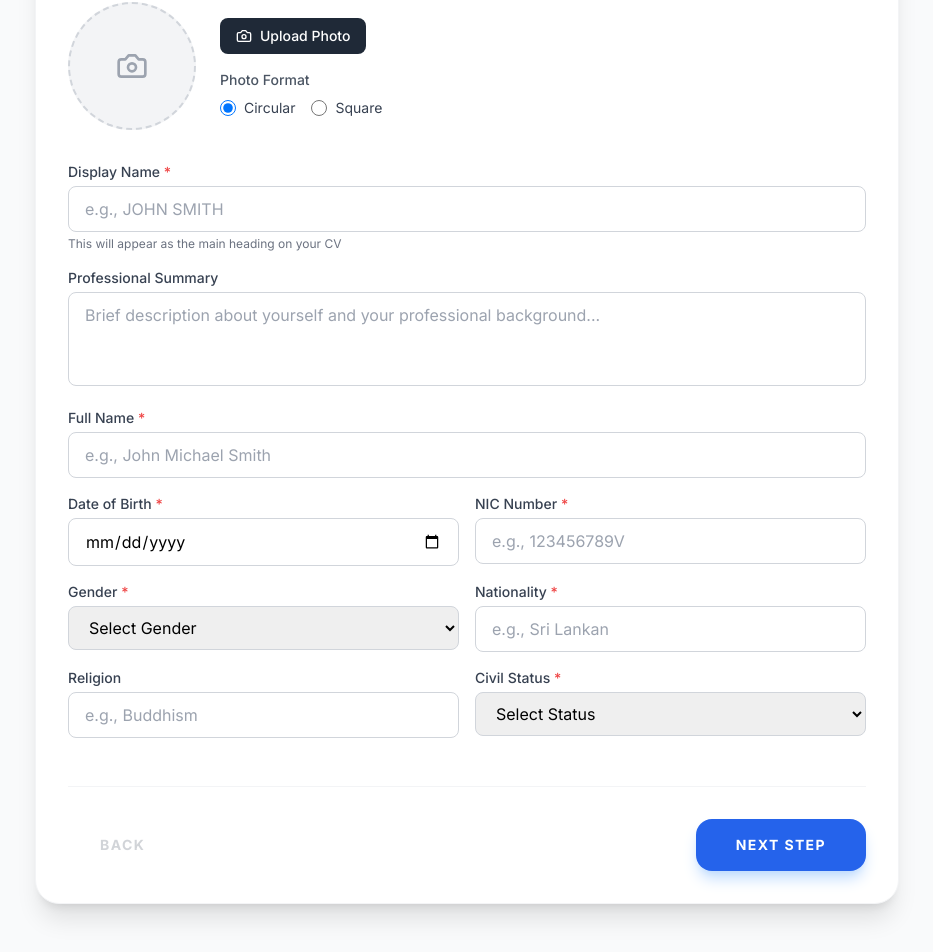
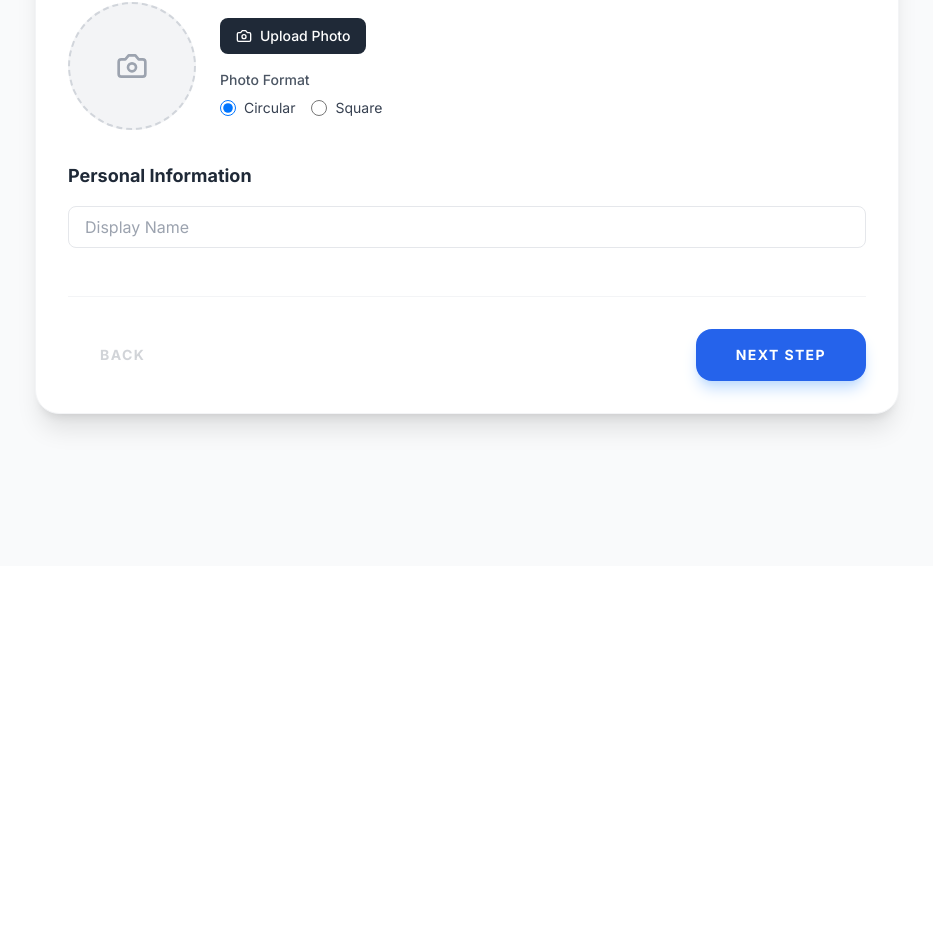
Before and after one commit to ThanushDev/DigiSolutionsCV, a React (Vite) app: page / in a window 1280 px wide. Shown: the part 234-1186 px from the top of the page, without its empty margins (173-1106 px from the left). After the commit the page ends 800 px from the top, so only its background shows below. Built offline with nearby package versions, Linux system fonts and the light colour scheme.

Commit message:
Update PersonalInfo.tsx

```diff
--- a/src/components/FormSections/PersonalInfo.tsx
+++ b/src/components/FormSections/PersonalInfo.tsx
@@ -1,174 +1,22 @@
 import React from 'react';
 import { useCV } from '../../context/CVContext';
+
 export function PersonalInfo() {
   const { cvData, updatePersonalInfo } = useCV();
+
   return (
-    <div className="space-y-4 sm:space-y-6">
+    <div className="space-y-4">
+      <h3 className="text-lg font-bold text-gray-800">Personal Information</h3>
       <div className="grid grid-cols-1 gap-4">
-        <div>
-          <label className="block text-sm font-medium text-gray-700 mb-1">
-            Display Name <span className="text-red-500">*</span>
-          </label>
-          <input
-            type="text"
-            value={cvData.personalInfo.name}
-            onChange={(e) =>
-            updatePersonalInfo({
-              name: e.target.value
-            })
-            }
-            placeholder="e.g., JOHN SMITH"
-            className="w-full px-3 sm:px-4 py-2 sm:py-2.5 border border-gray-300 rounded-lg focus:ring-2 focus:ring-blue-500 focus:border-transparent transition-all text-sm sm:text-base" />
-
-          <p className="text-xs text-gray-500 mt-1">
-            This will appear as the main heading on your CV
-          </p>
-        </div>
-
-        <div>
-          <label className="block text-sm font-medium text-gray-700 mb-1">
-            Professional Summary
-          </label>
-          <textarea
-            value={cvData.personalInfo.description}
-            onChange={(e) =>
-            updatePersonalInfo({
-              description: e.target.value
-            })
-            }
-            placeholder="Brief description about yourself and your professional background..."
-            rows={3}
-            className="w-full px-3 sm:px-4 py-2 sm:py-2.5 border border-gray-300 rounded-lg focus:ring-2 focus:ring-blue-500 focus:border-transparent transition-all resize-none text-sm sm:text-base" />
-
-        </div>
-
-        <div>
-          <label className="block text-sm font-medium text-gray-700 mb-1">
-            Full Name <span className="text-red-500">*</span>
-          </label>
-          <input
-            type="text"
-            value={cvData.personalInfo.fullName}
-            onChange={(e) =>
-            updatePersonalInfo({
-              fullName: e.target.value
-            })
-            }
-            placeholder="e.g., John Michael Smith"
-            className="w-full px-3 sm:px-4 py-2 sm:py-2.5 border border-gray-300 rounded-lg focus:ring-2 focus:ring-blue-500 focus:border-transparent transition-all text-sm sm:text-base" />
-
-        </div>
-
-        <div className="grid grid-cols-1 sm:grid-cols-2 gap-4">
-          <div>
-            <label className="block text-sm font-medium text-gray-700 mb-1">
-              Date of Birth <span className="text-red-500">*</span>
-            </label>
-            <input
-              type="date"
-              value={cvData.personalInfo.dateOfBirth}
-              onChange={(e) =>
-              updatePersonalInfo({
-                dateOfBirth: e.target.value
-              })
-              }
-              className="w-full px-3 sm:px-4 py-2 sm:py-2.5 border border-gray-300 rounded-lg focus:ring-2 focus:ring-blue-500 focus:border-transparent transition-all text-sm sm:text-base" />
-
-          </div>
-
-          <div>
-            <label className="block text-sm font-medium text-gray-700 mb-1">
-              NIC Number <span className="text-red-500">*</span>
-            </label>
-            <input
-              type="text"
-              value={cvData.personalInfo.nicNumber}
-              onChange={(e) =>
-              updatePersonalInfo({
-                nicNumber: e.target.value
-              })
-              }
-              placeholder="e.g., 123456789V"
-              className="w-full px-3 sm:px-4 py-2 sm:py-2.5 border border-gray-300 rounded-lg focus:ring-2 focus:ring-blue-500 focus:border-transparent transition-all text-sm sm:text-base" />
-
-          </div>
-
-          <div>
-            <label className="block text-sm font-medium text-gray-700 mb-1">
-              Gender <span className="text-red-500">*</span>
-            </label>
-            <select
-              value={cvData.personalInfo.gender}
-              onChange={(e) =>
-              updatePersonalInfo({
-                gender: e.target.value
-              })
-              }
-              className="w-full px-3 sm:px-4 py-2 sm:py-2.5 border border-gray-300 rounded-lg focus:ring-2 focus:ring-blue-500 focus:border-transparent transition-all text-sm sm:text-base">
-
-              <option value="">Select Gender</option>
-              <option value="Male">Male</option>
-              <option value="Female">Female</option>
-              <option value="Other">Other</option>
-            </select>
-          </div>
-
-          <div>
-            <label className="block text-sm font-medium text-gray-700 mb-1">
-              Nationality <span className="text-red-500">*</span>
-            </label>
-            <input
-              type="text"
-              value={cvData.personalInfo.nationality}
-              onChange={(e) =>
-              updatePersonalInfo({
-                nationality: e.target.value
-              })
-              }
-              placeholder="e.g., Sri Lankan"
-              className="w-full px-3 sm:px-4 py-2 sm:py-2.5 border border-gray-300 rounded-lg focus:ring-2 focus:ring-blue-500 focus:border-transparent transition-all text-sm sm:text-base" />
-
-          </div>
-
-          <div>
-            <label className="block text-sm font-medium text-gray-700 mb-1">
-              Religion
-            </label>
-            <input
-              type="text"
-              value={cvData.personalInfo.religion}
-              onChange={(e) =>
-              updatePersonalInfo({
-                religion: e.target.value
-              })
-              }
-              placeholder="e.g., Buddhism"
-              className="w-full px-3 sm:px-4 py-2 sm:py-2.5 border border-gray-300 rounded-lg focus:ring-2 focus:ring-blue-500 focus:border-transparent transition-all text-sm sm:text-base" />
-
-          </div>
-
-          <div>
-            <label className="block text-sm font-medium text-gray-700 mb-1">
-              Civil Status <span className="text-red-500">*</span>
-            </label>
-            <select
-              value={cvData.personalInfo.civilStatus}
-              onChange={(e) =>
-              updatePersonalInfo({
-                civilStatus: e.target.value
-              })
-              }
-              className="w-full px-3 sm:px-4 py-2 sm:py-2.5 border border-gray-300 rounded-lg focus:ring-2 focus:ring-blue-500 focus:border-transparent transition-all text-sm sm:text-base">
-
-              <option value="">Select Status</option>
-              <option value="Unmarried">Unmarried</option>
-              <option value="Married">Married</option>
-              <option value="Divorced">Divorced</option>
-              <option value="Widowed">Widowed</option>
-            </select>
-          </div>
-        </div>
+        <input
+          type="text"
+          value={cvData.personalInfo.name}
+          onChange={(e) => updatePersonalInfo({ name: e.target.value })}
+          placeholder="Display Name"
+          className="w-full px-4 py-2 border rounded-lg"
+        />
+        {/* Anith fields tika me widiyatama danna */}
       </div>
-    </div>);
-
+    </div>
+  );
 }
```
